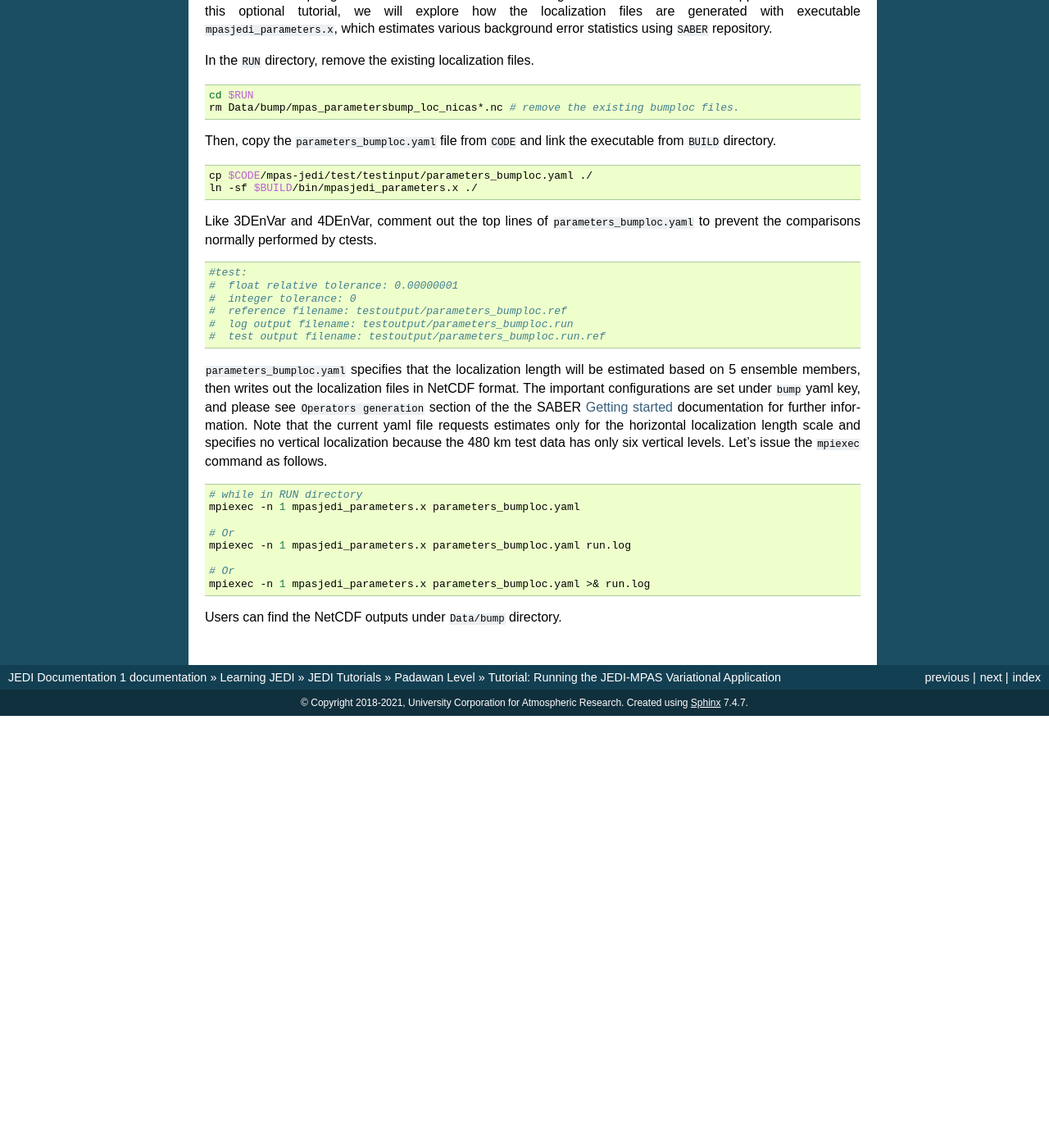
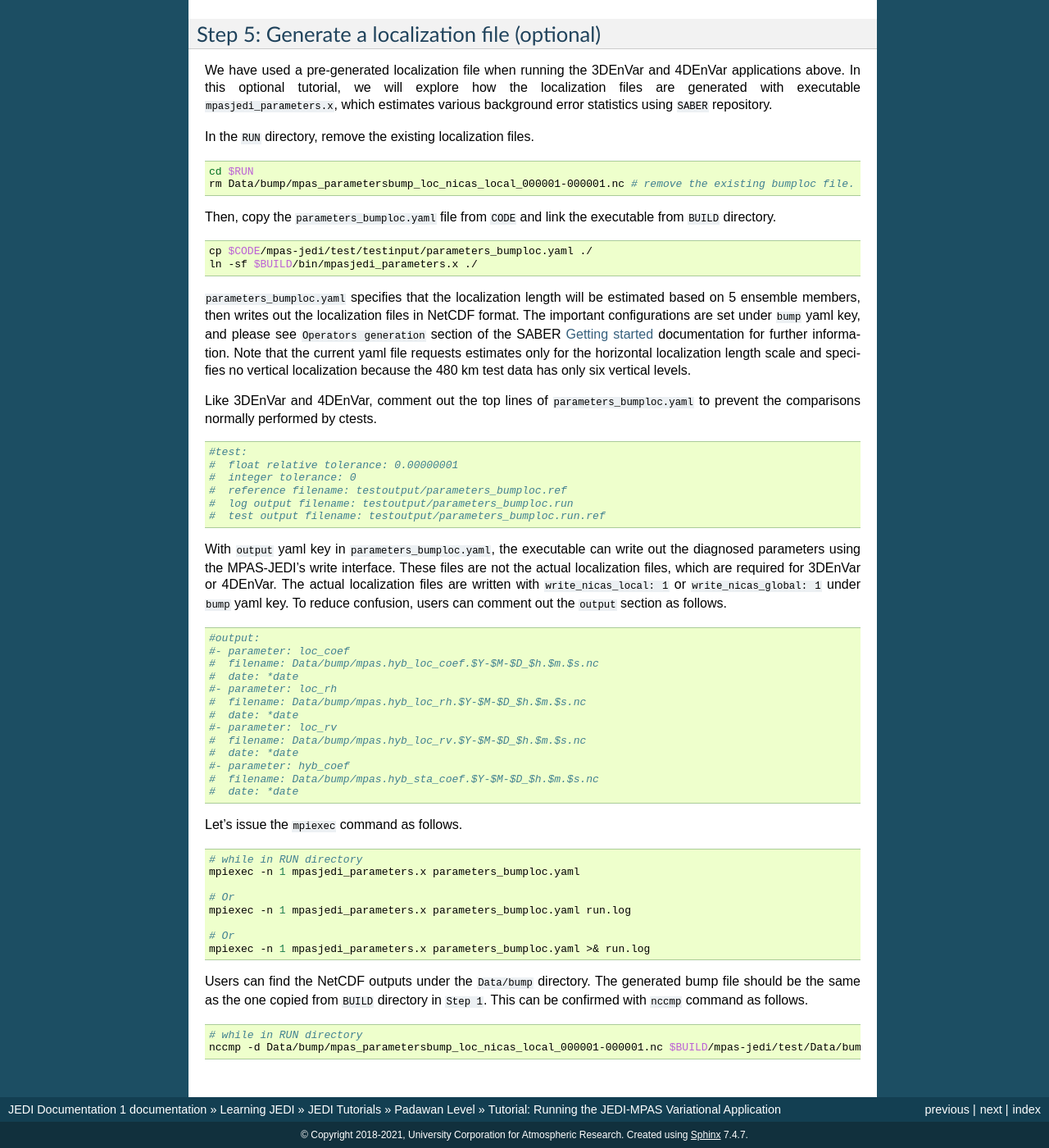
Before and after one commit to JCSDA/jedi-docs, a Sphinx documentation site: the page built from docs/learning/tutorials/level2/envar-mpas.rst, in a window 1280 px wide and 1400 px high, scrolled down 4259 px. Shown: the whole window at 82% size. Built offline with Sphinx 7.4.7, drawn with Linux system fonts in a browser that asks for light colours; before the commit the page ends 5132 px from its top, so only the background shows below that; some of the changed text lies outside the part shown.

Commit message:
Update envar_mpas.rst (#299)
* Jamie's comment

	modified:   envar-mpas.rst

* mpas-jedi -> MPAS-JEDI

	modified:   envar-mpas.rst

* update the filename for 3denvar analysis analysis file.

	modified:   ../../../learning/tutorials/level2/envar-mpas.rst

* Mark's comment

	modified:   envar-mpas.rst

* needs blank line

* grammar

* missed merge conflict

* Chris' comment

	modified:   docs/learning/tutorials/level2/envar-mpas.rst

* separate graphics directories for 3DEnVar and 4DEnVar

	modified:   docs/learning/tutorials/level2/envar-mpas.rst

Co-authored-by: mmiesch <miesch@ucar.edu>

```diff
--- a/docs/learning/tutorials/level2/envar-mpas.rst
+++ b/docs/learning/tutorials/level2/envar-mpas.rst
@@ -70,7 +70,7 @@
     # Copy the pre-generated localization file.
     mkdir -p bump
     cd bump
-    cp $BUILD/mpas-jedi/test/Data/bump/mpas_parametersbump_loc_nicas* ./
+    cp $BUILD/mpas-jedi/test/Data/bump/mpas_parametersbump_loc_nicas_local_000001-000001.nc ./
     cd .. # return to Data directory
 
     # Link the configuration files for MPAS Model.
@@ -151,7 +151,7 @@
 Step 2: Run the 3DEnVar application
 -----------------------------------
 
-Now we are ready to run the ``mpasjedi_variational.x`` executable. Issue the ``mpiexec`` command as follows
+Now we are ready to run the :code:`mpasjedi_variational.x` executable. Issue the :code:`mpiexec` command as follows
 
 .. code-block:: bash
 
@@ -167,36 +167,36 @@
 Step 3: View the analysis increment fields
 ------------------------------------------
 
-We will plot the horizontal distribution of analysis increment fields using the mpas-jedi diagnostic package.
+We will plot the horizontal distribution of analysis increment fields using the MPAS-JEDI diagnostic package.
 
 Let's create the graphics working directory, then link the script that we will be using.
 
 .. code-block:: bash
 
     # while in RUN directory
-    mkdir -p graphics
-    ln -sf $CODE/mpas-jedi/graphics/plot_inc.py ./graphics
+    mkdir -p graphics_3denvar
+    ln -sf $CODE/mpas-jedi/graphics/plot_inc.py ./graphics_3denvar
 
-Although ``plot_inc.py`` is written in a generic way, it still assumes a specific directory structure. For this, let's link
+Although :code:`plot_inc.py` is written in a generic way, it still assumes a specific directory structure. For this, let's link
 the background file and the analysis file into ``RUN`` directory.
 
 .. code-block:: bash
 
     # while in RUN directory
     ln -sf Data/480km/bg/restart.2018-04-15_00.00.00.nc ./
-    ln -sf Data/states/mpas.3denvar_bump.2018-04-15_00.00.00.nc ./
+    ln -sf Data/states/mpas.3denvar_bumploc_bump.2018-04-15_00.00.00.nc ./
 
 Now execute the script with python.
 
 .. code-block:: bash
 
     # while in RUN directory
-    cd graphics
-    python plot_inc.py 2018041500 3denvar_bump uReconstructZonal 1 False
+    cd graphics_3denvar
+    python plot_inc.py 2018041500 3denvar_bumploc_bump uReconstructZonal 1 False
 
 This will generate plots of the background forecast (with suffix ``MPASBAK``), the analysis (with suffix ``MPASANA``),
 and the analysis increment (with suffix ``MPASAMB``) for the variable ``uReconstructZonal``, which is the zonal component of
-horizontal velocity at the center of MPAS mesh cells. Please see the :ref:`analysis-inc-diag-mpas` section of the mpas-jedi :doc:`Diagnostics <../../../inside/jedi-components/mpas-jedi/diagnostics>` documentation for further information on the ``plot_inc.py`` script.
+horizontal velocity at the center of MPAS mesh cells. Please see the :ref:`analysis-inc-diag-mpas` section of the MPAS-JEDI :doc:`Diagnostics <../../../inside/jedi-components/mpas-jedi/diagnostics>` documentation for further information on the :code:`plot_inc.py` script.
 
 If you are using a Vagrant container, then you can view the files on your local system under the ``vagrant_data`` directory.  Or, you can view the files from within the container using the linux ``feh`` program, provided your ``DISPLAY`` environment variable is set up correctly (see comments in Step 4 of the :doc:`Run JEDI-FV3 in a Container<../level1/run-jedi>` tutorial).
 
@@ -229,7 +229,7 @@
 
 ``4denvar_bumploc.yaml`` contains three 3-hour time slots centered at [-3, 0, +3 hr] relative to the analysis time. As
 OOPS parallelizes the time dimension of the 4DEnVar application, the total number of processors should be a multiple of the number of time slots.
-Here, ``3`` processors are used with ``mpiexec`` command as follows.
+Here, ``3`` processors are used with :code:`mpiexec` command as follows.
 
 .. code-block:: bash
 
@@ -247,11 +247,13 @@
 .. code-block:: bash
 
     # while in RUN directory
+    mkdir -p graphics_4denvar
+    ln -sf $CODE/mpas-jedi/graphics/plot_inc.py ./graphics_4denvar
     ln -sf Data/480km/bg/restart.2018-04-*.nc ./
     ln -sf Data/states/mpas.4denvar_bump.2018-04-*.nc ./
 
     # move into the graphics directory and execute the python script
-    cd graphics
+    cd graphics_4denvar
 
     python plot_inc.py 2018041421 4denvar_bump uReconstructZonal 1 False
 
@@ -261,12 +263,13 @@
     # Or
     python plot_inc.py 2018041503 4denvar_bump uReconstructZonal 1 False
 
+Users can also compare the analysis increment plots from 3DEnVar (:code:`graphics_3denvar`) and 4DEnVar (:code:`graphics_4denvar`).
 
 Step 5: Generate a localization file (optional)
 -------------------------------------------------
 
 We have used a pre-generated localization file when running the 3DEnVar and 4DEnVar applications above. In this optional tutorial,
-we will explore how the localization files are generated with executable ``mpasjedi_parameters.x``, which estimates various
+we will explore how the localization files are generated with executable :code:`mpasjedi_parameters.x`, which estimates various
 background error statistics using ``SABER`` repository.
 
 
@@ -275,7 +278,7 @@
 .. code-block:: bash
 
     cd $RUN
-    rm Data/bump/mpas_parametersbump_loc_nicas*.nc # remove the existing bumploc files.
+    rm Data/bump/mpas_parametersbump_loc_nicas_local_000001-000001.nc # remove the existing bumploc file.
 
 Then, copy the ``parameters_bumploc.yaml`` file from ``CODE`` and link the executable from ``BUILD`` directory.
 
@@ -283,6 +286,13 @@
 
     cp $CODE/mpas-jedi/test/testinput/parameters_bumploc.yaml ./
     ln -sf $BUILD/bin/mpasjedi_parameters.x ./
+
+``parameters_bumploc.yaml`` specifies that the localization length will be estimated based on 5 ensemble members, then writes out
+the localization files in NetCDF format. The important configurations are set under ``bump`` yaml key, and please see
+``Operators generation`` section of the SABER :doc:`Getting started <../../../inside/jedi-components/saber/getting_started>` documentation
+for further information. Note that the current yaml file requests
+estimates only for the horizontal localization length scale and specifies no vertical localization
+because the 480 km test data has only six vertical levels.
 
 Like 3DEnVar and 4DEnVar, comment out the top lines of ``parameters_bumploc.yaml`` to prevent the comparisons normally performed by ctests.
 
@@ -295,11 +305,28 @@
     #  log output filename: testoutput/parameters_bumploc.run
     #  test output filename: testoutput/parameters_bumploc.run.ref
 
-``parameters_bumploc.yaml`` specifies that the localization length will be estimated based on 5 ensemble members, then writes out
-the localization files in NetCDF format. The important configurations are set under ``bump`` yaml key, and please see
-``Operators generation`` section of the the SABER :doc:`Getting started <../../../inside/jedi-components/saber/getting_started>` documentation for further information. Note that the current yaml file requests
-estimates only for the horizontal localization length scale and specifies no vertical localization
-because the 480 km test data has only six vertical levels. Let's issue the ``mpiexec`` command as follows.
+With ``output`` yaml key in ``parameters_bumploc.yaml``, the executable can write out the diagnosed parameters
+using the MPAS-JEDI's write interface. These files are not the actual localization files, which are required for 3DEnVar or 4DEnVar.
+The actual localization files are written with ``write_nicas_local: 1`` or ``write_nicas_global: 1`` under ``bump`` yaml key.
+To reduce confusion, users can comment out the ``output`` section as follows.
+
+.. code-block:: bash
+
+    #output:
+    #- parameter: loc_coef
+    #  filename: Data/bump/mpas.hyb_loc_coef.$Y-$M-$D_$h.$m.$s.nc
+    #  date: *date
+    #- parameter: loc_rh
+    #  filename: Data/bump/mpas.hyb_loc_rh.$Y-$M-$D_$h.$m.$s.nc
+    #  date: *date
+    #- parameter: loc_rv
+    #  filename: Data/bump/mpas.hyb_loc_rv.$Y-$M-$D_$h.$m.$s.nc
+    #  date: *date
+    #- parameter: hyb_coef
+    #  filename: Data/bump/mpas.hyb_sta_coef.$Y-$M-$D_$h.$m.$s.nc
+    #  date: *date
+
+Let's issue the ``mpiexec`` command as follows.
 
 .. code-block:: bash
 
@@ -312,4 +339,10 @@
     # Or
     mpiexec -n 1 mpasjedi_parameters.x parameters_bumploc.yaml >& run.log
 
-Users can find the NetCDF outputs under ``Data/bump`` directory.
+Users can find the NetCDF outputs under the ``Data/bump`` directory. The generated bump file should be the same as the one copied
+from ``BUILD`` directory in ``Step 1``. This can be confirmed with :code:`nccmp` command as follows.
+
+.. code-block:: bash
+
+    # while in RUN directory
+    nccmp -d Data/bump/mpas_parametersbump_loc_nicas_local_000001-000001.nc $BUILD/mpas-jedi/test/Data/bump/mpas_parametersbump_loc_nicas_local_000001-000001.nc
```
